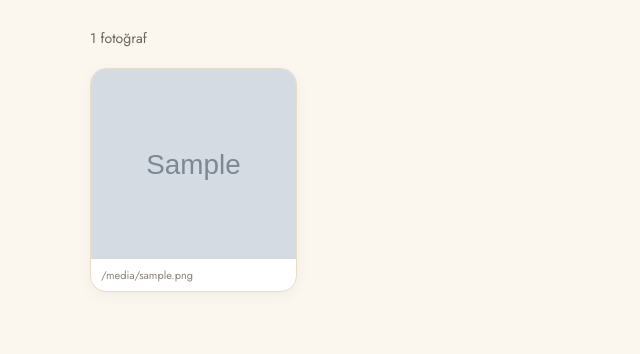
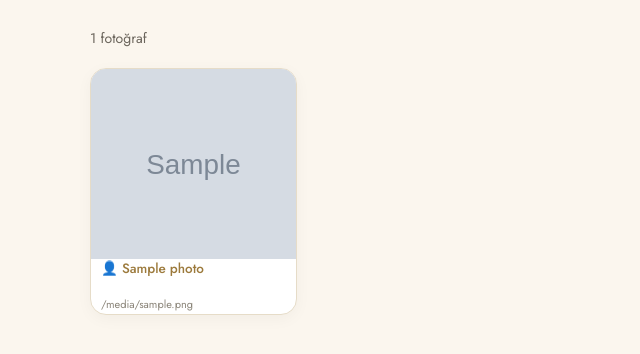
Before and after one commit to fofric58/wedding-app2, a Flask app: template templates/admin.html in a window 1280 px wide. Shown: the part 66-420 px from the top of the page, without its empty margins (0-640 px from the left). Run offline with Flask 3, Linux system fonts and the light colour scheme; the template is opened without the code that fills it: most values are stand-ins (such as "Sample title", 1, 10 or a date in 2020); grey boxes marked "Sample" are stand-in pictures.

Commit message:
Add files via upload

```diff
--- a/templates/admin.html
+++ b/templates/admin.html
@@ -71,8 +71,19 @@
     .photo-card .filename {
         font-size: 11px;
         color: #8a8478;
-        padding: 8px 10px;
+        padding: 8px 10px 2px;
         word-break: break-all;
+    }
+    .photo-card .guest-name {
+        font-size: 13.5px;
+        font-weight: 500;
+        color: var(--gold-dark);
+        padding: 0 10px 10px;
+    }
+    .photo-card .guest-name.unknown {
+        color: #b5aa8f;
+        font-weight: 400;
+        font-style: italic;
     }
     .empty {
         max-width: 1100px;
@@ -89,14 +100,19 @@
     <a class="logout" href="/logout">Çıkış Yap</a>
 </header>
 
-<div class="count">{{ files|length }} fotoğraf</div>
+<div class="count">{{ photos|length }} fotoğraf</div>
 
-{% if files %}
+{% if photos %}
 <div class="grid">
-    {% for file in files %}
+    {% for photo in photos %}
     <div class="photo-card">
-        <img src="/uploads/{{ file }}" loading="lazy" alt="{{ file }}">
-        <div class="filename">{{ file }}</div>
+        <img src="/uploads/{{ photo.filename }}" loading="lazy" alt="{{ photo.filename }}">
+        {% if photo.guest_name %}
+            <div class="guest-name">👤 {{ photo.guest_name }}</div>
+        {% else %}
+            <div class="guest-name unknown">İsimsiz</div>
+        {% endif %}
+        <div class="filename">{{ photo.filename }}</div>
     </div>
     {% endfor %}
 </div>
--- a/templates/index.html
+++ b/templates/index.html
@@ -338,8 +338,11 @@ function uploadPhotos() {
             uploadLabel.classList.remove("has-files");
             fileHint.textContent = "Birden fazla fotoğraf seçebilirsiniz";
             sendBtn.disabled = true;
+        } else if (xhr.status === 413) {
+            showStatus(data.message || "Fotoğraflar çok büyük, daha az seçip tekrar deneyin", "error");
+            sendBtn.disabled = false;
         } else {
-            showStatus(data.message || "Yükleme sırasında bir sorun oluştu", "error");
+            showStatus(data.message || `Yükleme sırasında bir sorun oluştu (${xhr.status})`, "error");
             sendBtn.disabled = false;
         }
     };
```
